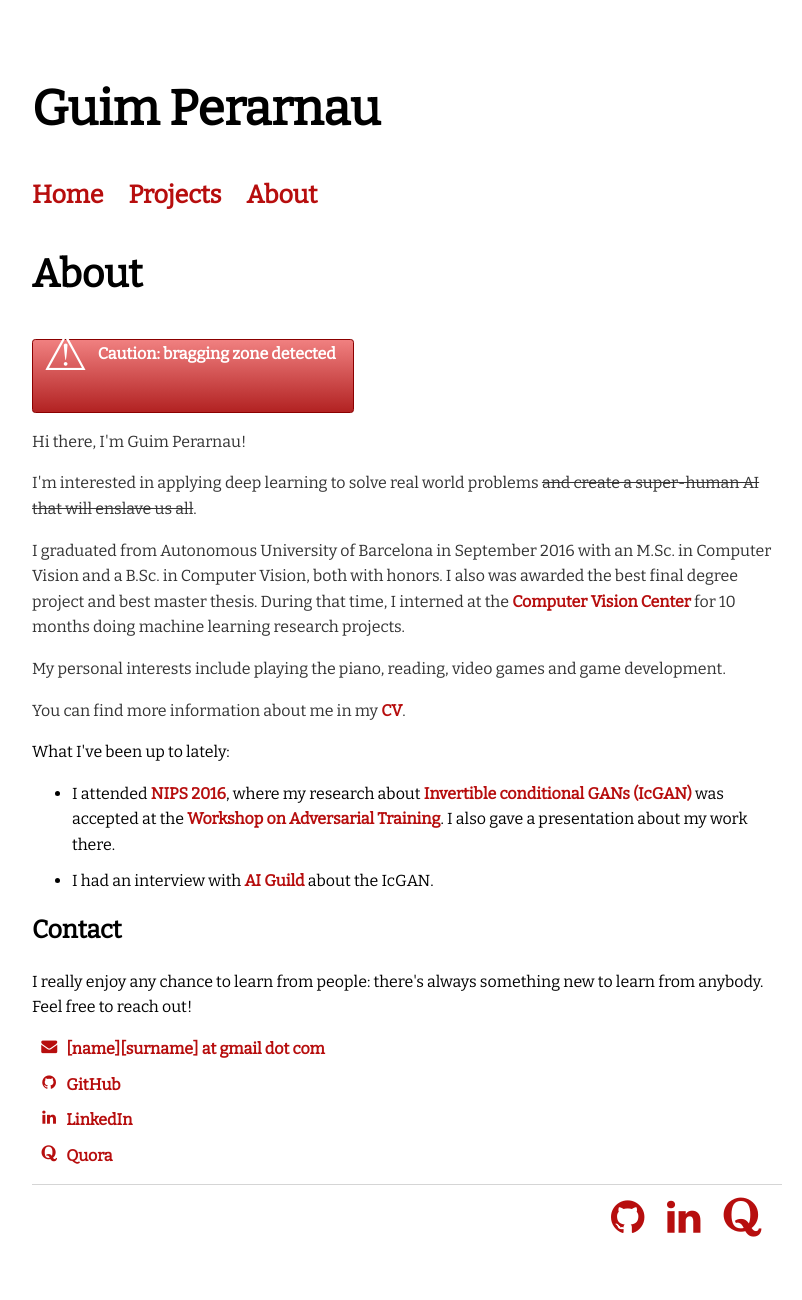
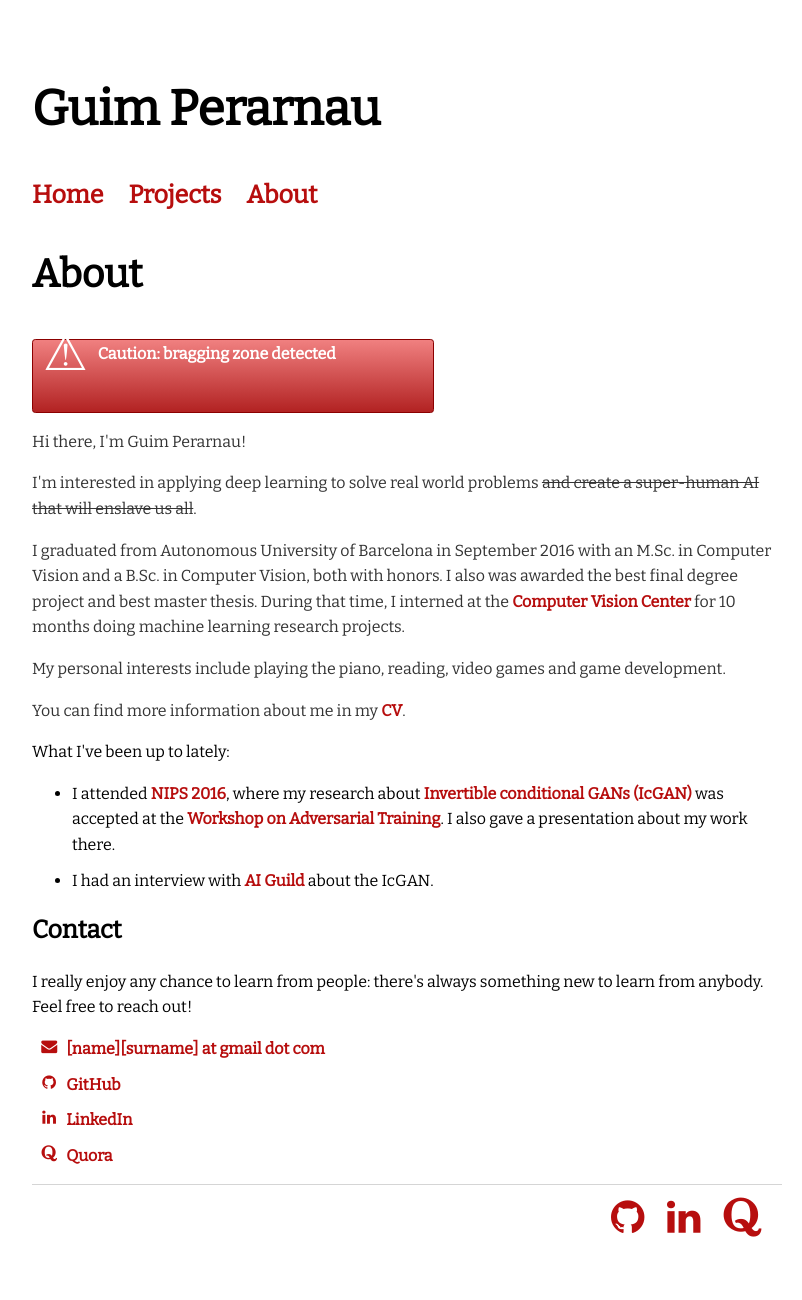
Before and after one commit to Guim3/guim3.github.io, a Jekyll site: the page built from about/index.html, in a window 1280 px wide. Shown: the whole page, without its empty margins (233-1035 px from the left). Built offline with Jekyll 4.4.1, drawn with Linux system fonts in a browser that asks for light colours.

Commit message:
Update main.css

```diff
--- a/css/main.css
+++ b/css/main.css
@@ -152,7 +152,7 @@ ul.posts li {
 
 div.warn {
   border: solid 1px darkred;
-  width: 20em; height: 4.5em;
+  width: 25em; height: 4.5em;
   border-radius: .2em;
   background: linear-gradient(lightcoral, firebrick);
   color: #ffffff;
```
